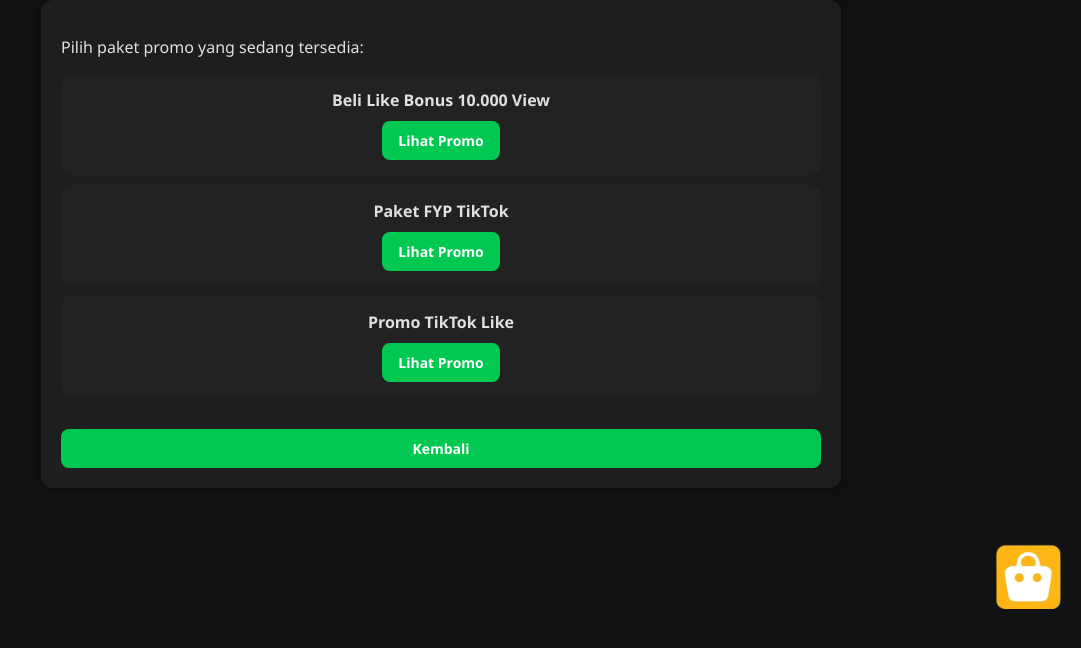
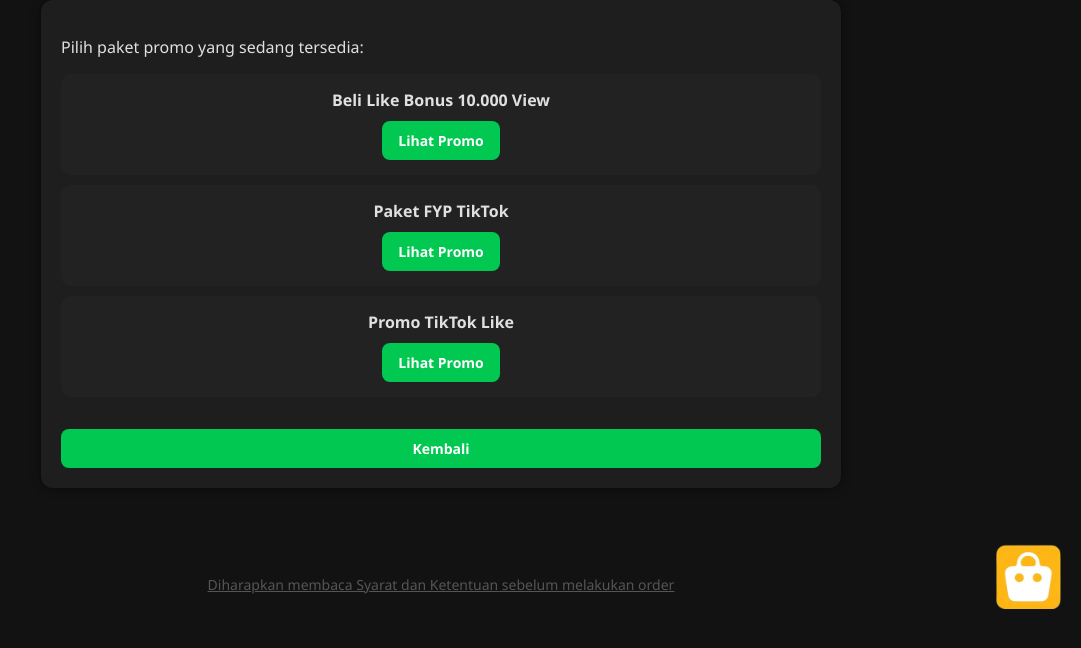
Before and after one commit to ferdysosmed/ferdysosmed.github.io, a plain HTML site: page tiktok/promo.html in a window 1280 px wide. Shown: the part 106-754 px from the top of the page, without its empty margins (199-1280 px from the left). Drawn offline with Linux system fonts and the light colour scheme.

Commit message:
Update promo.html

```diff
--- a/tiktok/promo.html
+++ b/tiktok/promo.html
@@ -62,5 +62,10 @@
     </div>
   </div>
   <script src="../assets/js/cart.js"></script>
+  <div style="text-align: center; padding: 20px 0; margin-top: 30px;">
+  <a href="/syarat-dan-ketentuan.html" style="color: #555; font-size: 14px; text-align: center;">
+    Diharapkan membaca <u>Syarat dan Ketentuan</u> sebelum melakukan order
+  </a>
+  </div>
 </body>
 </html>
```
